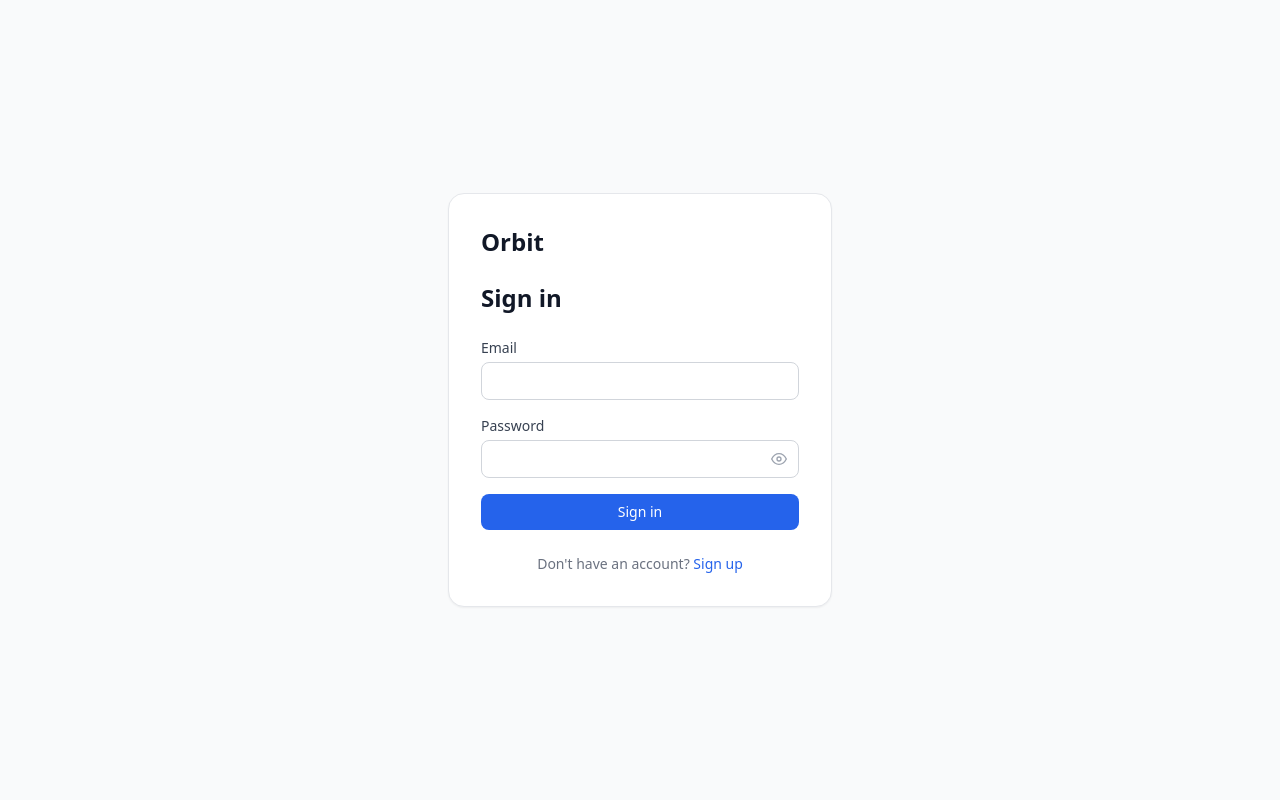
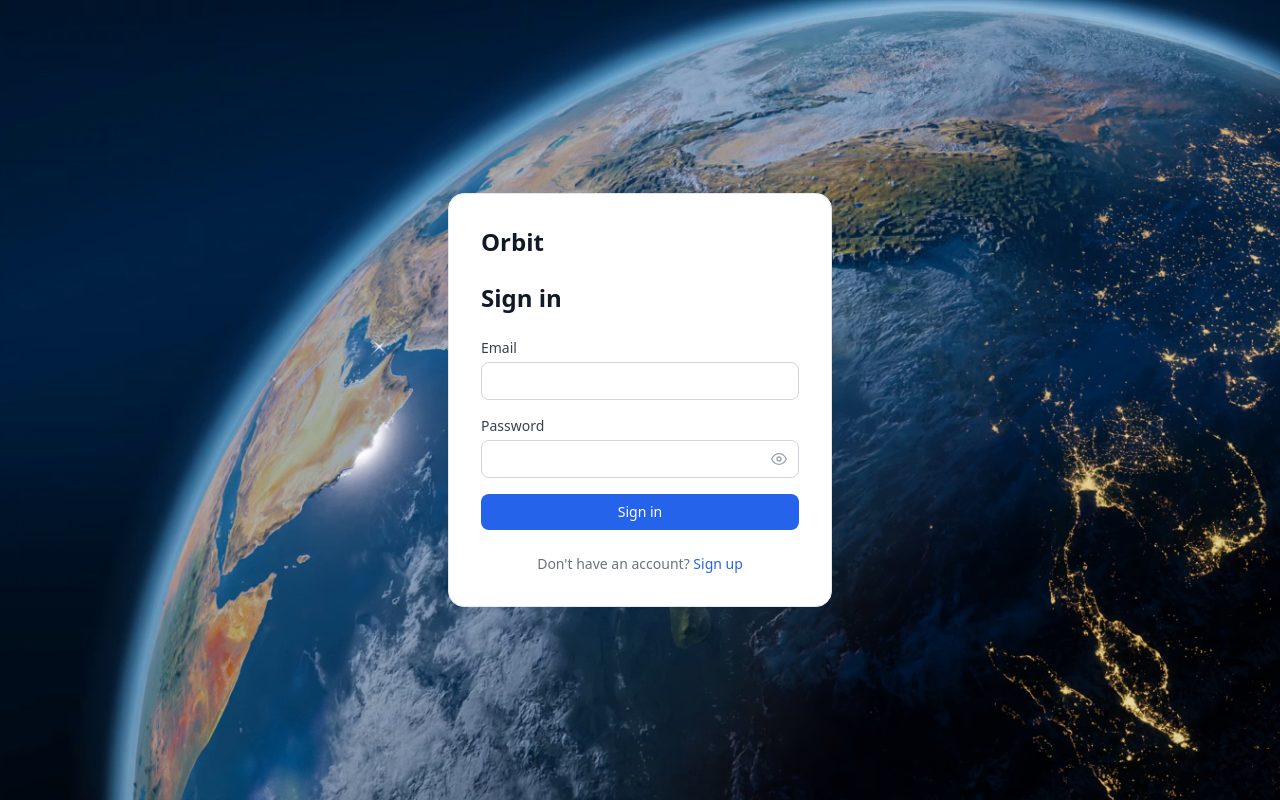
Before and after one commit to michaelr-1999/code-impact-training, a React (Vite) app in the folder frontend/: page /login in a window 1280 px wide. Built offline with nearby package versions, Linux system fonts and the light colour scheme.

Commit message:
updated login page (#157)

```diff
--- a/frontend/src/pages/AuthLayout.tsx
+++ b/frontend/src/pages/AuthLayout.tsx
@@ -1,4 +1,5 @@
 import { Link } from "react-router-dom";
+import loginBg from "../assets/newlogin.jpg";
 
 interface AuthLayoutProps {
   children: React.ReactNode;
@@ -7,8 +8,9 @@ interface AuthLayoutProps {
 
 export default function AuthLayout({ children, toggle }: AuthLayoutProps) {
   return (
-    <div className="min-h-screen bg-gray-50 flex items-center justify-center">
-      <div className="bg-white rounded-2xl shadow-sm border border-gray-200 p-8 w-full max-w-sm">
+    <div className="relative min-h-screen flex items-center justify-center">
+      <img src={loginBg} alt="" className="absolute inset-0 w-full h-full object-cover" />
+      <div className="relative bg-white rounded-2xl shadow-sm border border-gray-200 p-8 w-full max-w-sm">
         <p className="text-2xl font-bold text-gray-900 mb-6">Orbit</p>
         {children}
         <p className="mt-6 text-center text-sm text-gray-500">
```
Also changed, not shown: frontend/src/assets/newlogin.jpg (added).
